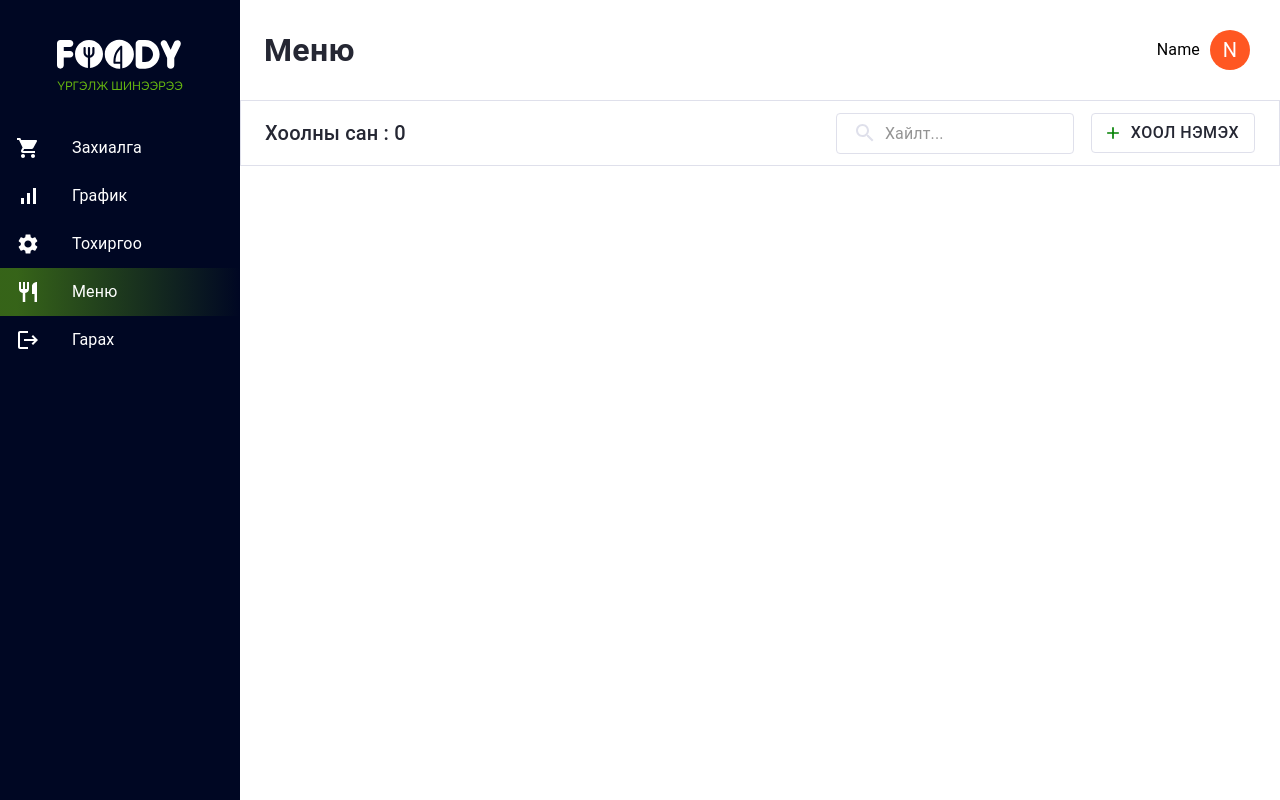
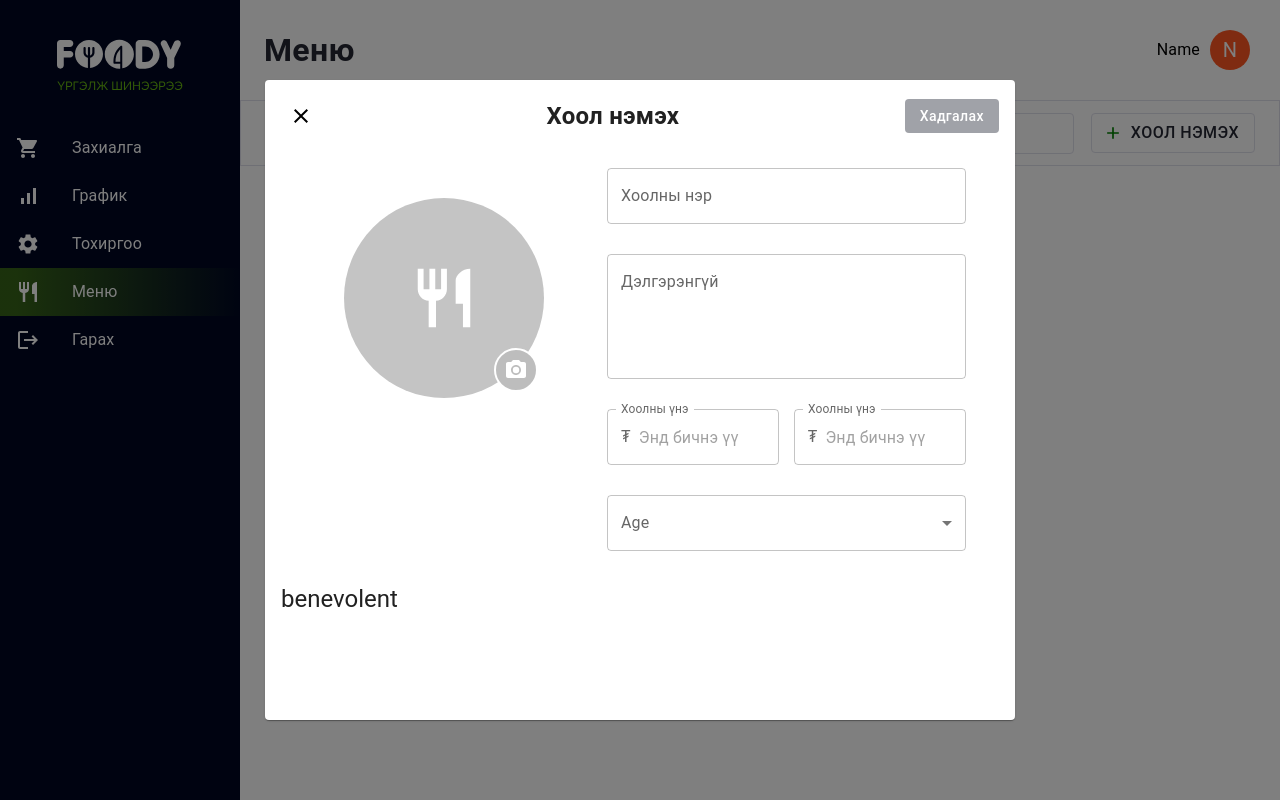
Before and after one commit to chinkhuslen/foody, a React (Create React App) app: page /menu in a window 1280 px wide. Both pictures are taken after a click on the button "ХООЛ НЭМЭХ". Built offline with nearby package versions, Linux system fonts and the light colour scheme.

Commit message:
created addMealPage

```diff
--- a/src/App.js
+++ b/src/App.js
@@ -5,10 +5,13 @@ import MenuPage from "./adminPages/adminMenu";
 import SettingsPage from "./adminPages/adminSettings";
 import OrderPage from "./adminPages/OrderPage";
 import ResponsiveDrawer from "./components/navigation";
+import { AddMealCart} from "./components/addMealCart";
 import "./style.css";
 import { useNavContext } from "./provider/navContext";
+import { useButtonContext } from "./provider/buttonContext";
 const App = () => {
-  const { currentPage, setCurrentPage } = useNavContext();
+  const { currentPage } = useNavContext();
+  const { isAddMealClicked } = useButtonContext();
   console.log(currentPage);
   return (
     <Router>
@@ -28,6 +31,7 @@ const App = () => {
             <Route path="/menu" element={<MenuPage />}></Route>
           </Routes>
         </Box>
+        {isAddMealClicked ? <AddMealCart/> : ''}
       </div>
     </Router>
   );
--- a/src/adminPages/adminMenu.jsx
+++ b/src/adminPages/adminMenu.jsx
@@ -1,58 +1,21 @@
 import * as React from 'react';
-import { styled, alpha } from '@mui/material/styles';
 import AppBar from '@mui/material/AppBar';
 import Box from '@mui/material/Box';
 import Toolbar from '@mui/material/Toolbar';
 import Typography from '@mui/material/Typography';
-import InputBase from '@mui/material/InputBase';
 import SearchIcon from '@mui/icons-material/Search';
 import { Button } from '@mui/material'
 import AddIcon from '@mui/icons-material/Add';
 import { useNavContext } from '../provider/navContext'
-const Search = styled('div')(({ theme }) => ({
-  border: '1px solid #DFE0EB',
-  position: 'relative',
-  borderRadius: theme.shape.borderRadius,
-  marginLeft: 0,
-  width: '100%',
-  [theme.breakpoints.up('sm')]: {
-    marginLeft: theme.spacing(1),
-    width: 'auto',
-  },
-}));
+import { useButtonContext } from '../provider/buttonContext'
+import {Search,SearchIconWrapper,StyledInputBase} from '../components/searchBar'
 
-const SearchIconWrapper = styled('div')(({ theme }) => ({
-  padding: theme.spacing(0, 2),
-  height: '100%',
-  position: 'absolute',
-  pointerEvents: 'none',
-  display: 'flex',
-  alignItems: 'center',
-  justifyContent: 'center',
-}));
-
-const StyledInputBase = styled(InputBase)(({ theme }) => ({
-  color: 'inherit',
-  '& .MuiInputBase-input': {
-    padding: theme.spacing(1, 1, 1, 0),
-    // vertical padding + font size from searchIcon
-    paddingLeft: `calc(1em + ${theme.spacing(4)})`,
-    transition: theme.transitions.create('width'),
-    width: '100%',
-    [theme.breakpoints.up('sm')]: {
-      width: '20ch'
-    },
-  },
-}));
-const addMeal = () => {
-  const root = document.getElementById('root');
-  const newDiv = document.createElement('div');
-  newDiv.innerText = 'Hello';
-  root.appendChild(newDiv);
-
-}
 const MenuPage = () => {
-  const { setCurrentPage, currentPage } = useNavContext();
+  const { setCurrentPage } = useNavContext();
+  const {setIsAddMealClicked,isAddMealClicked} = useButtonContext();
+  const addMealButton = () => {
+    setIsAddMealClicked(!isAddMealClicked);
+  }
   setCurrentPage('Меню');
   return (
     <Box>
@@ -85,7 +48,7 @@ const MenuPage = () => {
                 inputProps={{ 'aria-label': 'search' }}
               />
             </Search>
-            <Button onClick={addMeal} variant="outlined" sx={{ color: '#252733', border: "1px solid #DFE0EB", ml: '17px', fontSize: { xs: '9px', sm: '16px' } }} startIcon={<AddIcon sx={{ color: 'green' }} />}>Хоол нэмэх</Button>
+            <Button onClick={addMealButton} variant="outlined" sx={{ color: '#252733', border: "1px solid #DFE0EB", ml: '17px', fontSize: { xs: '9px', sm: '16px' } }} startIcon={<AddIcon sx={{ color: 'green' }} />}>Хоол нэмэх</Button>
           </Toolbar>
         </AppBar>
       </Box>
--- /dev/null
+++ b/src/components/addMealCart.jsx
@@ -0,0 +1,103 @@
+import { Card, CardActions, CardContent, Typography, Button, Box, Badge, TextField, FormControl, InputLabel, OutlinedInput, InputAdornment, MenuItem, Select } from '@mui/material'
+import CardHeader from '@mui/material/CardHeader';
+import { red } from '@mui/material/colors';
+import Avatar from '@mui/material/Avatar';
+import IconButton from '@mui/material/IconButton';
+import CloseIcon from '@mui/icons-material/Close';
+import RestaurantIcon from '@mui/icons-material/Restaurant';
+import PhotoCameraIcon from '@mui/icons-material/PhotoCamera';
+import { useState } from 'react';
+
+export const AddMealCart = () => {
+    const [age, setAge] = useState('');
+    return (
+        <div id="addMeal">
+
+            <Card sx={{ width: { xs: 350, sm: 550, md: 750 }, height: "80vh" }}>
+                <CardContent style={{ display: 'flex', justifyContent: 'space-between', alignItems: 'center' }} >
+                    <IconButton>
+                        <CloseIcon sx={{ color: '#000000' }} />
+                    </IconButton>
+                    <Typography sx={{ fontWeight: 700, fontSize: { sm: 24, xs: 18 }, lineHeight: '32px' }}>
+                        Хоол нэмэх
+                    </Typography>
+                    <Button variant="outlined" style={{ textTransform: 'none', backgroundColor: '#A0A2A8', color: '#fff', border: 'none' }} >Хадгалах</Button>
+                </CardContent>
+                {/* ----------------- */}
+                <CardContent sx={{ display: { sm: 'flex' }, justifyContent: 'space-evenly' }}>
+                    <Box sx={{ m: '30px', display: { xs: 'flex', sm: 'block' }, justifyContent: { xs: 'center' } }}>
+                        <Badge
+                            overlap="circular"
+                            anchorOrigin={{ vertical: 'bottom', horizontal: 'right' }}
+                            badgeContent={
+                                <Avatar sx={{ border: '2px solid #fff' }}><PhotoCameraIcon /></Avatar>
+                            }
+                        >
+                            <Avatar sx={{ bgcolor: "#C4C4C4", width: { md: 200, sm: 150, xs: 150 }, height: { md: 200, sm: 150, xs: 150 } }} ><RestaurantIcon sx={{ fontSize: 70 }} /></Avatar>
+                        </Badge>
+                    </Box>
+                    <Box sx={{ display: 'flex', flexDirection: 'column', gap: { xs: '20px', sm: '30px' }, justifyContent: 'center', width: { xs: '100%', sm: '50%' } }}>
+
+                        <TextField
+                            fullWidth
+                            id="outlined-textarea"
+                            label="Хоолны нэр"
+                            placeholder="Энд бичнэ үү"
+
+                        />
+                        <TextField
+                            fullWidth
+                            id="outlined-multiline-static"
+                            label="Дэлгэрэнгүй"
+                            multiline
+                            rows={4}
+                            placeholder="Энд бичнэ үү"
+                        />
+                        <Box sx={{ display: 'flex', justifyContent: 'space-between' }}>
+                            <TextField
+                                id="outlined-textarea"
+                                label="Хоолны үнэ"
+                                sx={{ width: '48%' }}
+                                InputProps={{
+                                    startAdornment: (
+                                        <InputAdornment position="start">₮</InputAdornment>
+                                    ),
+                                }}
+                                placeholder="Энд бичнэ үү"
+                            />
+                            <TextField
+                                id="outlined-textarea"
+                                label="Хоолны үнэ"
+                                sx={{ width: '48%' }}
+                                InputProps={{
+                                    startAdornment: (
+                                        <InputAdornment position="start">₮</InputAdornment>
+                                    ),
+                                }}
+                                placeholder="Энд бичнэ үү"
+                            />
+                        </Box>
+                        <FormControl>
+                            <InputLabel id="demo-simple-select-label">Age</InputLabel>
+                            <Select
+                                labelId="demo-simple-select-label"
+                                id="demo-simple-select"
+                                label="Age"
+                            >
+                                <MenuItem>Ten</MenuItem>
+                                <MenuItem>Twenty</MenuItem>
+                                <MenuItem>Thirty</MenuItem>
+                            </Select>
+                        </FormControl>
+                    </Box>
+                </CardContent>
+                {/* -------------- */}
+                <CardContent>
+                    <Typography variant="h5" component="div">
+                        benevolent
+                    </Typography>
+                </CardContent>
+            </Card>
+        </div>
+    )
+}
--- /dev/null
+++ b/src/components/searchBar.jsx
@@ -0,0 +1,38 @@
+import { styled, alpha } from '@mui/material/styles'
+import InputBase from '@mui/material/InputBase';
+
+export const Search = styled('div')(({ theme }) => ({
+    border: '1px solid #DFE0EB',
+    position: 'relative',
+    borderRadius: theme.shape.borderRadius,
+    marginLeft: 0,
+    width: '100%',
+    [theme.breakpoints.up('sm')]: {
+      marginLeft: theme.spacing(1),
+      width: 'auto',
+    },
+  }));
+
+  export const SearchIconWrapper = styled('div')(({ theme }) => ({
+    padding: theme.spacing(0, 2),
+    height: '100%',
+    position: 'absolute',
+    pointerEvents: 'none',
+    display: 'flex',
+    alignItems: 'center',
+    justifyContent: 'center',
+  }));
+
+  export const StyledInputBase = styled(InputBase)(({ theme }) => ({
+    color: 'inherit',
+    '& .MuiInputBase-input': {
+      padding: theme.spacing(1, 1, 1, 0),
+      // vertical padding + font size from searchIcon
+      paddingLeft: `calc(1em + ${theme.spacing(4)})`,
+      transition: theme.transitions.create('width'),
+      width: '100%',
+      [theme.breakpoints.up('sm')]: {
+        width: '20ch'
+      },
+    },
+  }));
--- a/src/index.js
+++ b/src/index.js
@@ -4,12 +4,14 @@ import "./index.css";
 import App from "./App";
 import reportWebVitals from "./reportWebVitals";
 import { NavProvider } from "./provider/navContext";
-
+import { ButtonProvider } from "./provider/buttonContext";
 const root = ReactDOM.createRoot(document.getElementById("root"));
 root.render(
   <React.StrictMode>
     <NavProvider>
+      <ButtonProvider>
       <App />
+      </ButtonProvider>
     </NavProvider>
   </React.StrictMode>
 );
--- /dev/null
+++ b/src/provider/buttonContext.jsx
@@ -0,0 +1,15 @@
+import { createContext, useContext, useState } from "react";
+
+const ButtonContext = createContext();
+
+
+export const ButtonProvider = ({ children }) => {
+    const [isAddMealClicked, setIsAddMealClicked] = useState(false);
+
+    return (
+        <ButtonContext.Provider value={{ isAddMealClicked, setIsAddMealClicked }}>
+            {children}
+        </ButtonContext.Provider>
+    )
+}
+export const useButtonContext = () => useContext(ButtonContext)
--- a/src/style.css
+++ b/src/style.css
@@ -8,3 +8,14 @@ a{
     text-decoration: none;
 
 }
+#addMeal{
+    z-index: 10000;
+    position: absolute;
+    top:   0;
+    width: 100%;
+    height: 100vh;
+    background-color: rgba(0, 0, 0, 0.5);
+    display: flex;
+    justify-content: center;
+    align-items: center;
+}
--- a/src/theme/theme.js
+++ b/src/theme/theme.js
@@ -2,7 +2,7 @@ import {createTheme, ThemeProvider} from "@mui/material"
 import { useMemo } from "react"
 // styled sudal
 
-const Theme = createTheme({
+const theme = createTheme({
     palette:{
         primary:{
             main:'#00ffff',
@@ -28,5 +28,5 @@ const Theme = createTheme({
 })
 
 export function CustomTheme({ children }){
-    return <ThemeProvider theme={Theme}>{children}</ThemeProvider>
+    return <ThemeProvider theme={theme}>{children}</ThemeProvider>
 }
```
Also changed, not shown: src/theme/muiTheme.js (added, +11 -0 lines).
